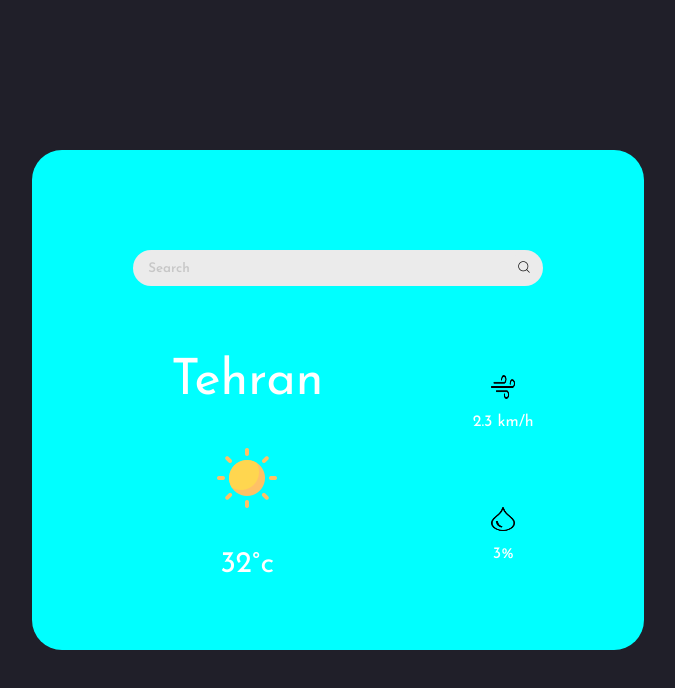
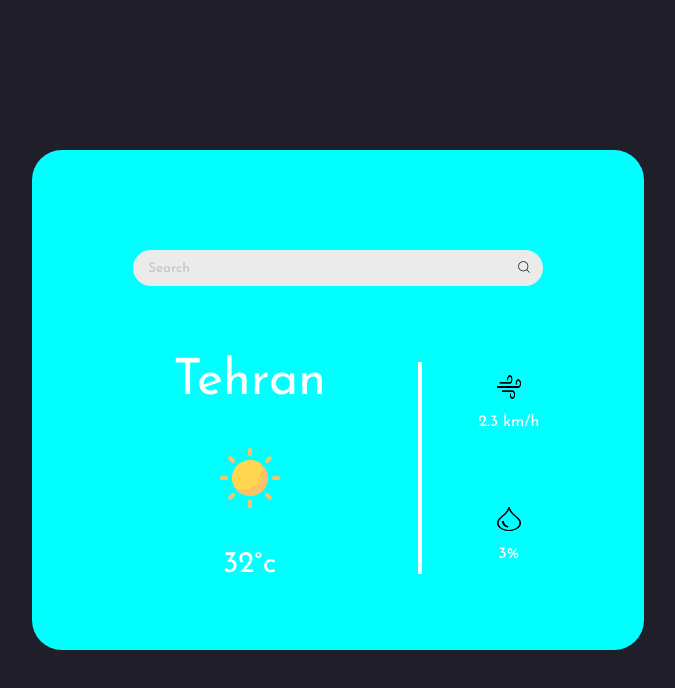
Before and after one commit to hamid0283/weather-app-reactjs, a React (Vite) app: page / in a window 1280 px wide. Shown: the top 688 px of the page, without its empty margins (302-977 px from the left). Built offline with nearby package versions, Linux system fonts and the light colour scheme.

Commit message:
update weather component

```diff
--- a/src/components/Weather.tsx
+++ b/src/components/Weather.tsx
@@ -14,6 +14,7 @@ const Weather = () => {
         <img src={sun} alt="" />
         <span className="temp">32°c</span>
       </div>
+      <div className="info-seprator"></div>
       <div className="wind-rain">
         <div className="wind">
           <img src={wind} alt="wind" />
--- a/src/index.css
+++ b/src/index.css
@@ -59,6 +59,13 @@ body {
   height: 264px;
   display: flex;
   flex-direction: column;
+  align-items: center;
+  justify-content: space-around;
+}
+.info-seprator {
+  height: 4px;
+  width: 80%;
+  background-color: white;
 }
 .city-name {
   font-size: 50px;
@@ -68,7 +75,7 @@ body {
   flex-direction: column;
   align-items: center;
   justify-content: space-around;
-  height: 70%;
+  height: 65%;
 }
 .temp {
   font-size: 30px;
@@ -81,7 +88,8 @@ body {
   display: flex;
   padding: 0 20px;
   justify-content: space-around;
-  height: 30%;
+  height: 25%;
+  width: 100%;
 }
 .wind-rain img {
   width: 24px;
@@ -135,12 +143,16 @@ body {
   }
   .temperature {
     height: 100%;
-    width: 70%;
+    width: 65%;
+  }
+  .info-seprator {
+    width: 4px;
+    height: 80%;
   }
   .wind-rain {
     flex-direction: column;
     height: 100%;
-    width: 30%;
+    width: 25%;
   }
   .wind-rain img {
     margin: 0 0 15px 0;
```
